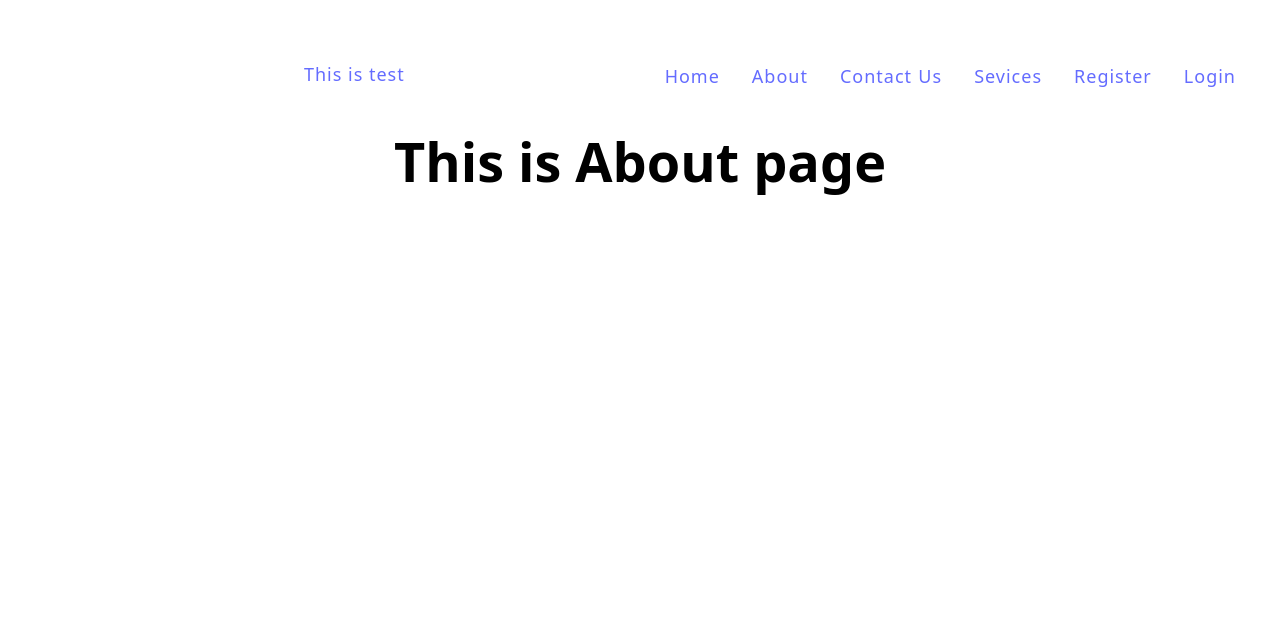
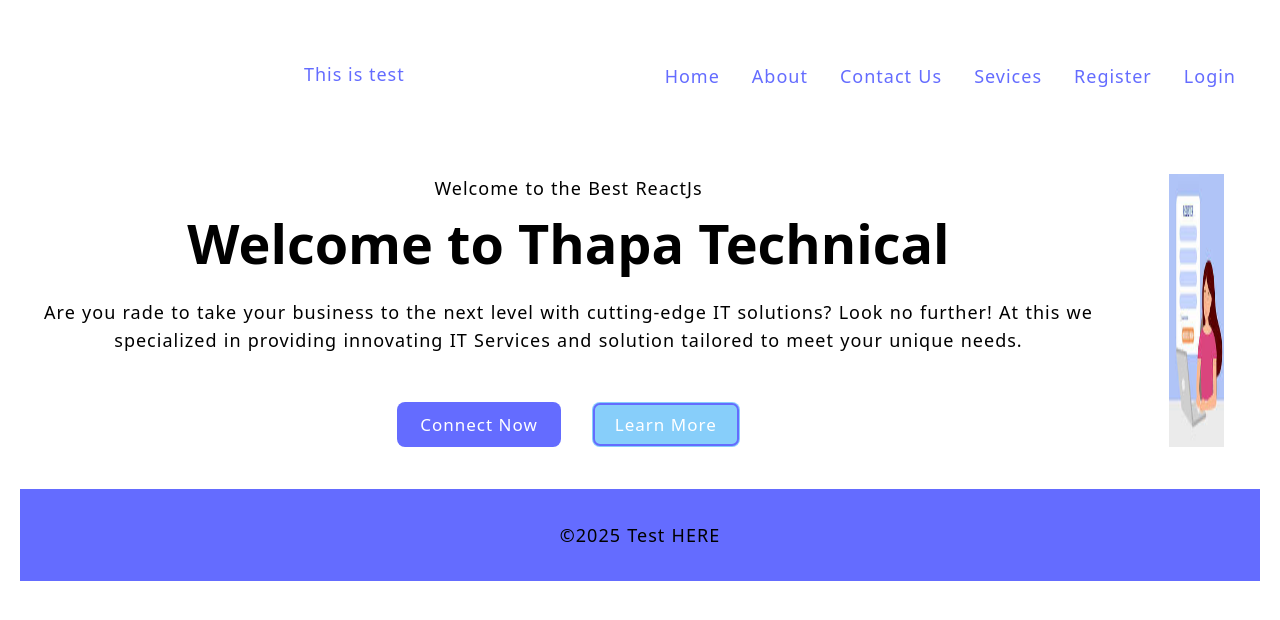
Before and after one commit to tarunkuma707/mern_stack_thapt, a React (Vite) app in the folder vite-project/: page /about in a window 1280 px wide. Shown: the top 620 px of the page. Built offline with nearby package versions, Linux system fonts and the light colour scheme.

Commit message:
Footer Addded

```diff
--- a/vite-project/src/App.jsx
+++ b/vite-project/src/App.jsx
@@ -11,6 +11,7 @@ import Login from './pages/Login';
 import { Register } from './pages/Register';
 import { Navbar } from "./components/Navbar";
 import { Error } from './pages/Error';
+import { Footer } from './components/Footer/Footer';
 
 function App() {
   const [count, setCount] = useState(0)
@@ -28,6 +29,7 @@ function App() {
           <Route activeClassName='is-active' path="/register" element={<Register />} />
           <Route path="*" element={<Error />} />
         </Routes>
+        <Footer />
       </BrowserRouter>
     </>
   )
--- /dev/null
+++ b/vite-project/src/components/Footer/Footer.css
@@ -0,0 +1,6 @@
+footer{
+    padding :3.2rem;
+    text-align: center;
+    background-color: var(--btn-color);
+    margin-top: auto;
+}
--- /dev/null
+++ b/vite-project/src/components/Footer/Footer.jsx
@@ -0,0 +1,10 @@
+import "./Footer.css";
+
+export const Footer = () => {
+    return (
+        <footer>
+            <p>&copy;{new Date().getFullYear()} Test HERE
+            </p>
+        </footer>
+    )
+}
--- a/vite-project/src/pages/About.jsx
+++ b/vite-project/src/pages/About.jsx
@@ -1,5 +1,30 @@
 const About = () =>{
-    return <h1>This is About page</h1>
+    return <>
+                <main>
+                    <section className="section-hero">
+                        <div className="container grid grid-two-cols">
+                            <div className="hero-content">
+                                <p>Welcome to the Best ReactJs</p>
+                                <h1>Welcome to Thapa Technical</h1>
+                                <p>
+                                    Are you rade to take your business to the next level with cutting-edge IT solutions? Look no further! At this we specialized in providing innovating IT Services and solution tailored to meet your unique needs.
+                                </p>
+                                <div className="btn btn-group">
+                                    <a href="/contact">
+                                        <button className="btn">Connect Now</button>
+                                    </a>
+                                    <a href="/services">
+                                        <button className="btn secondary-btn">Learn More</button>
+                                    </a>
+                                </div>
+                            </div>
+                            <div className="hero-image">
+                                <img src="/images/register.jpg" alt="Home"/>
+                            </div>
+                        </div>
+                    </section>
+                </main>
+        </>
 };
 
 export default About;
```
